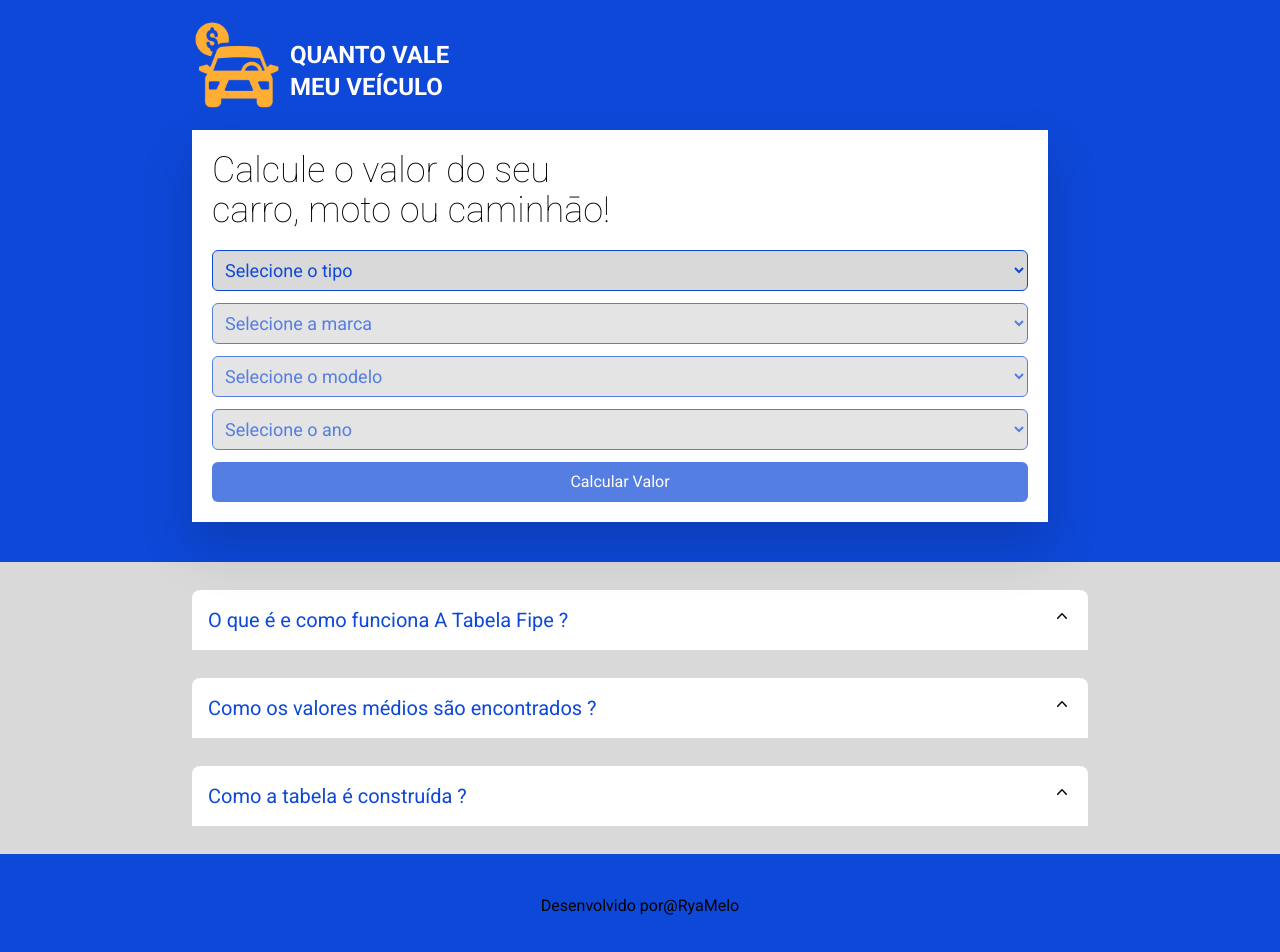
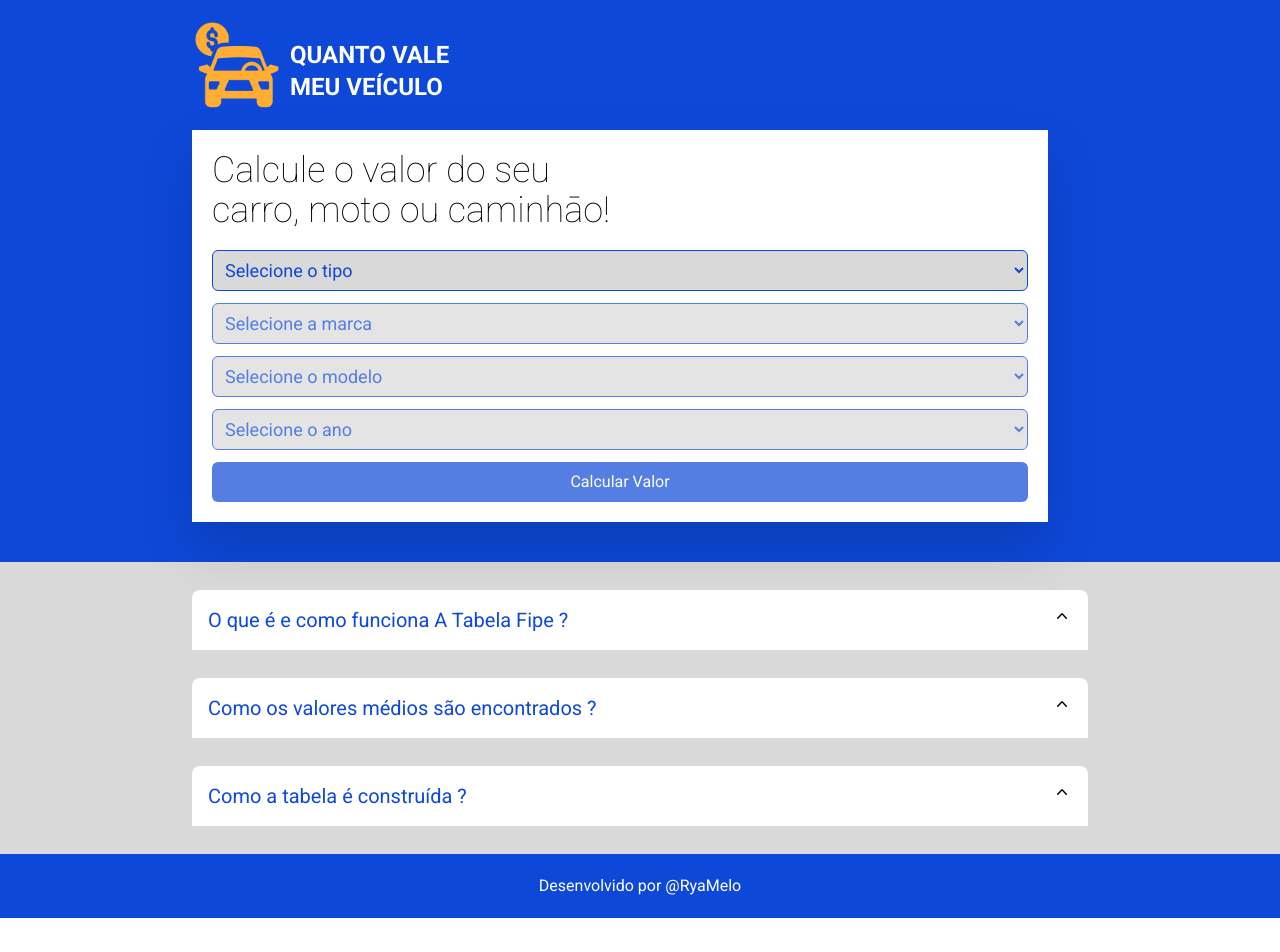
Before and after one commit to RyanMelo/quantoValeMeuVeiculo, a React (Vite) app: page / in a window 1280 px wide. Shown: the top 952 px of the page. After the commit the page ends 918 px from the top, so only its background shows below. Built offline with nearby package versions, Linux system fonts and the light colour scheme.

Commit message:
footer info add

```diff
--- a/src/components/faq.tsx
+++ b/src/components/faq.tsx
@@ -4,7 +4,7 @@ import { ChevronUpIcon } from '@heroicons/react/20/solid';
 export function Faq() {
     return(
         <>
-            <div className=''>
+            <div className='w-full'>
                 <Disclosure>
                     {({ open }) => (
                         <>
@@ -34,7 +34,7 @@ export function Faq() {
                 </Disclosure>
             </div>
 
-            <div className='mt-7'>
+            <div className='mt-7 w-full'>
                 <Disclosure>
                     {({ open }) => (
                         <>
@@ -81,7 +81,7 @@ export function Faq() {
                 </Disclosure>
             </div>
 
-            <div className='mt-7'>
+            <div className='mt-7 w-full'>
                 <Disclosure>
                     {({ open }) => (
                         <>
--- a/src/pages/homePage/home.tsx
+++ b/src/pages/homePage/home.tsx
@@ -197,13 +197,13 @@ export function Home() {
                     </div>
             </div>
 
-            <div className="bg-secondary-color py-7 lg:px-24 xl:px-48 px-5 w-full">
+            <div className="flex flex-col items-center bg-secondary-color py-7 lg:px-24 xl:px-48 px-5 w-full">
                 <RecentNews/>
                 <Faq/>
             </div>
 
-            <footer className="bg-primary-color flex items-center justify-center py-10 xl:px-48">
-                Desenvolvido por <a href="" target="_blanck">@RyaMelo</a>
+            <footer className="bg-primary-color flex items-center justify-center py-5 xl:px-48">
+                <span className="text-white">Desenvolvido por <a href="https://www.instagram.com/eu.ryanmelo/" target="_blanck">@RyaMelo</a></span>
             </footer>
         </>
     );
```
